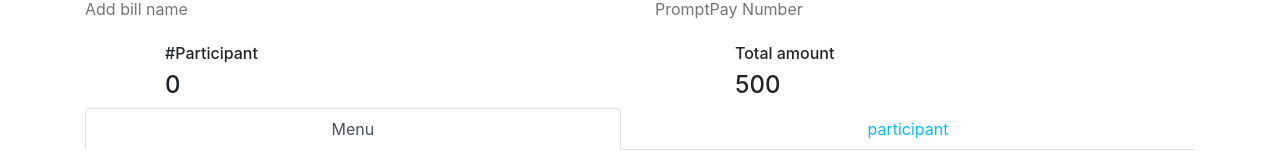
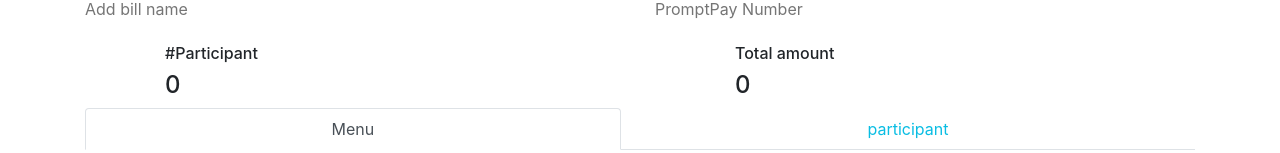
Before and after one commit to EaEarth/YakHaiJaai, a Next.js app in the folder frontend/: page /bill in a window 1280 px wide. Shown: the part 122-275 px from the top of the page. Built offline with nearby package versions, Linux system fonts and the light colour scheme; no server answers.

Commit message:
add total amount price

```diff
--- a/frontend/components/Bill/modal.tsx
+++ b/frontend/components/Bill/modal.tsx
@@ -53,11 +53,16 @@ export const AddMenuModal = (props) => {
       allInfo = false
     }
     if(allInfo){
+
       props.setListMenu((prevMenu) => {
         const nextMenu = prevMenu.slice();
         nextMenu.push(menu);
       return nextMenu;
     });
+      props.setTotalPrice((prevPrice) => {
+        const newPrice = new Number(price)
+        return prevPrice+newPrice
+      })
       props.setParticipants((prevPar) => {
         const newParticipant ={...prevPar}
         console.log(newParticipant)
--- a/frontend/pages/bill/index.tsx
+++ b/frontend/pages/bill/index.tsx
@@ -31,7 +31,8 @@ export const Bill = () => {
   const totalParticipant = Object.keys(participants).length;
   const [listMenu, setListMenu]= useState([]);
   const [modalShow, setModalShow] = useState(false);
-  const [modalParticipantShow, setModalParticipantShow] = useState(false);
+  const [totalPrice, setTotalPrice] = useState(0);
+  // const [modalParticipantShow, setModalParticipantShow] = useState(false);
   const notificationStore = useRootStore().notificationStore
   useEffect(() => {
     console.log(listMenu)
@@ -155,7 +156,7 @@ export const Bill = () => {
                     <h6>Total amount</h6>
                   </Row>
                   <Row md={8}>
-                    <h4>{data.totalAmout}</h4>
+                    <h4>{totalPrice}</h4>
                   </Row>
                 </Col>
               </Row>
@@ -179,7 +180,7 @@ export const Bill = () => {
                 {/* <Col md={{span: 3, offset: 1}}><Button size="sm"variant="dark" onClick={() => setModalParticipantShow(true) }>Add Participant</Button>{' '}</Col> */}
               </Row>
               </Col>
-              <AddMenuModal show={modalShow} onHide={() => setModalShow(false)} setListMenu={setListMenu} setParticipants={setParticipants}/>
+              <AddMenuModal show={modalShow} onHide={() => setModalShow(false)} setListMenu={setListMenu} setParticipants={setParticipants} setTotalPrice={setTotalPrice}/>
 
               {/* <ParticipantModal show={modalParticipantShow} onHide={() => setModalParticipantShow(false)} setParticipant={setParticipants}/> */}
           </Row>
```
Lines whose indentation alone changed are shown as unchanged.
